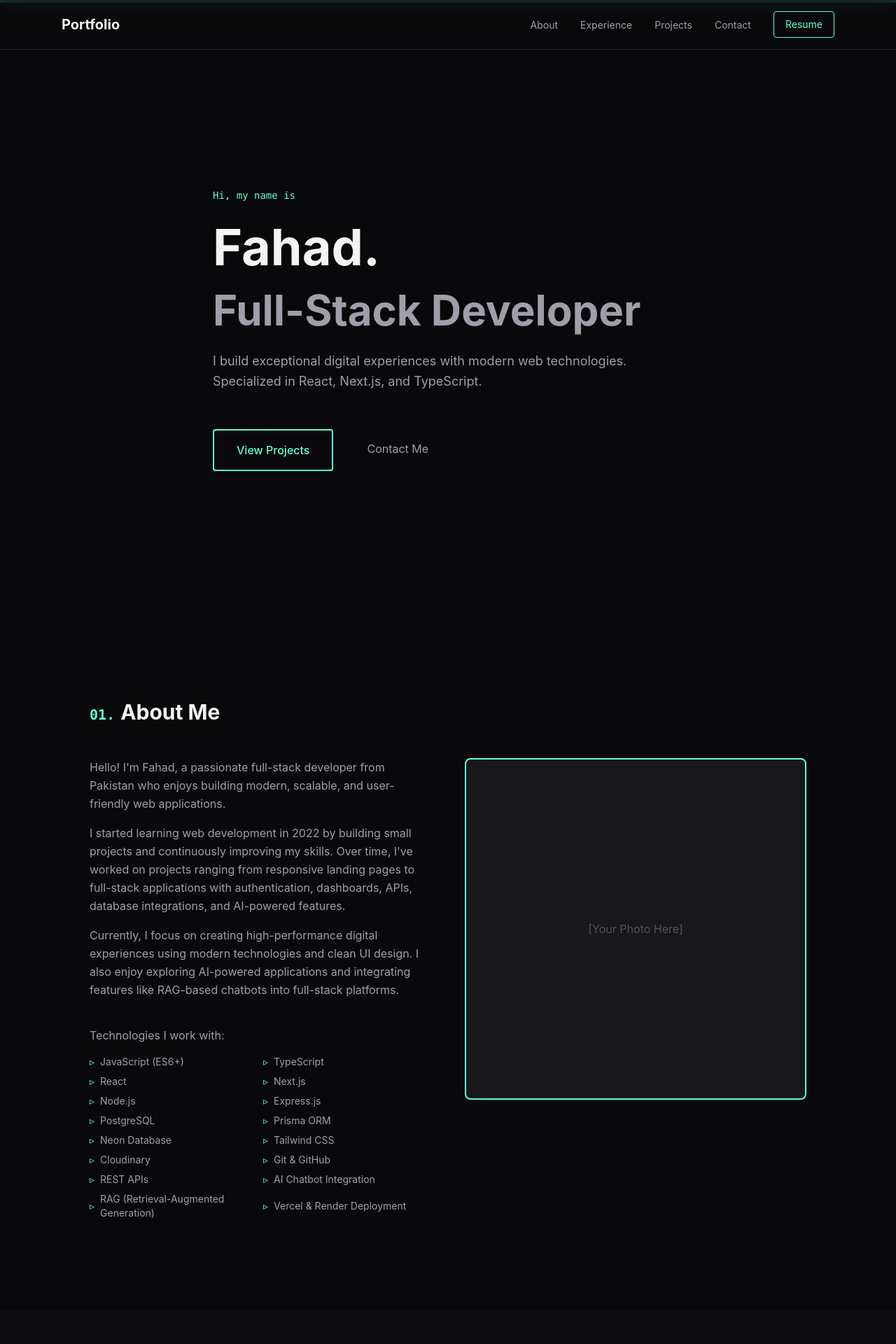
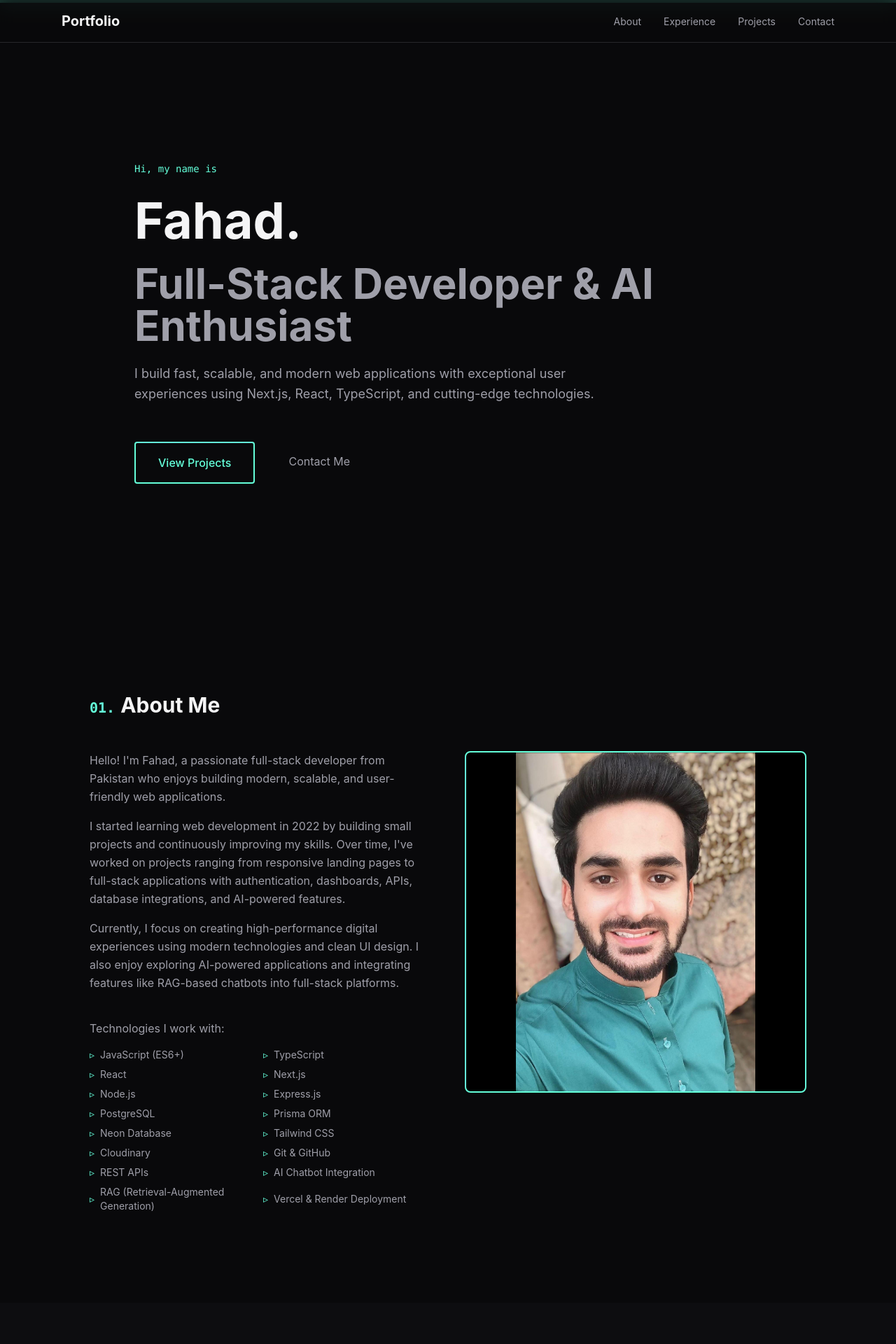
Before and after one commit to Fahadkhanreal/FahadKhan-portfolio-, a Next.js app: page / in a window 1280 px wide. Shown: the top 1920 px of the page at 70% size. Built offline with nearby package versions, Linux system fonts and the light colour scheme.

Commit message:
Fahadkhan-Portfolio

```diff
--- a/components/About.tsx
+++ b/components/About.tsx
@@ -1,6 +1,7 @@
 "use client";
 
 import { motion } from "framer-motion";
+import Image from "next/image";
 import { aboutData } from "@/data/about";
 
 export default function About() {
@@ -74,10 +75,15 @@ export default function About() {
               transition={{ duration: 0.6 }}
               className="relative"
             >
-              <div className="relative aspect-square rounded-lg overflow-hidden border-2 border-[#64ffda] bg-zinc-900">
-                <div className="absolute inset-0 flex items-center justify-center text-zinc-600">
-                  [Your Photo Here]
-                </div>
+              <div className="relative aspect-square rounded-lg overflow-hidden border-2 border-[#64ffda] bg-black">
+                <Image
+                  src="/profile.jpg"
+                  alt="Fahad Khan"
+                  fill
+                  className="object-contain"
+                  sizes="(max-width: 768px) 100vw, 50vw"
+                  priority
+                />
               </div>
             </motion.div>
           </div>
--- a/components/Navbar.tsx
+++ b/components/Navbar.tsx
@@ -2,7 +2,7 @@
 
 import { motion, useScroll, useMotionValueEvent } from "framer-motion";
 import { useState } from "react";
-import { navLinks, resumeUrl } from "@/data/navigation";
+import { navLinks } from "@/data/navigation";
 
 export default function Navbar() {
   const [hidden, setHidden] = useState(false);
@@ -55,17 +55,6 @@ export default function Navbar() {
               </motion.li>
             ))}
           </ul>
-
-          <motion.a
-            href={resumeUrl}
-            target="_blank"
-            rel="noopener noreferrer"
-            className="px-4 py-2 text-sm border border-[#64ffda] text-[#64ffda] rounded hover:bg-[#64ffda]/10 transition-colors"
-            whileHover={{ scale: 1.05 }}
-            whileTap={{ scale: 0.95 }}
-          >
-            Resume
-          </motion.a>
         </div>
       </div>
     </motion.nav>
--- a/data/hero.ts
+++ b/data/hero.ts
@@ -10,8 +10,8 @@ export interface HeroData {
 
 export const heroData: HeroData = {
   name: "Fahad",
-  title: "Full-Stack Developer",
-  description: "I build exceptional digital experiences with modern web technologies. Specialized in React, Next.js, and TypeScript.",
+  title: "Full-Stack Developer & AI Enthusiast",
+  description: "I build fast, scalable, and modern web applications with exceptional user experiences using Next.js, React, TypeScript, and cutting-edge technologies.",
   cta: {
     primary: "View Projects",
     secondary: "Contact Me",
```
Also changed, not shown: public/profile.jpg (added).
